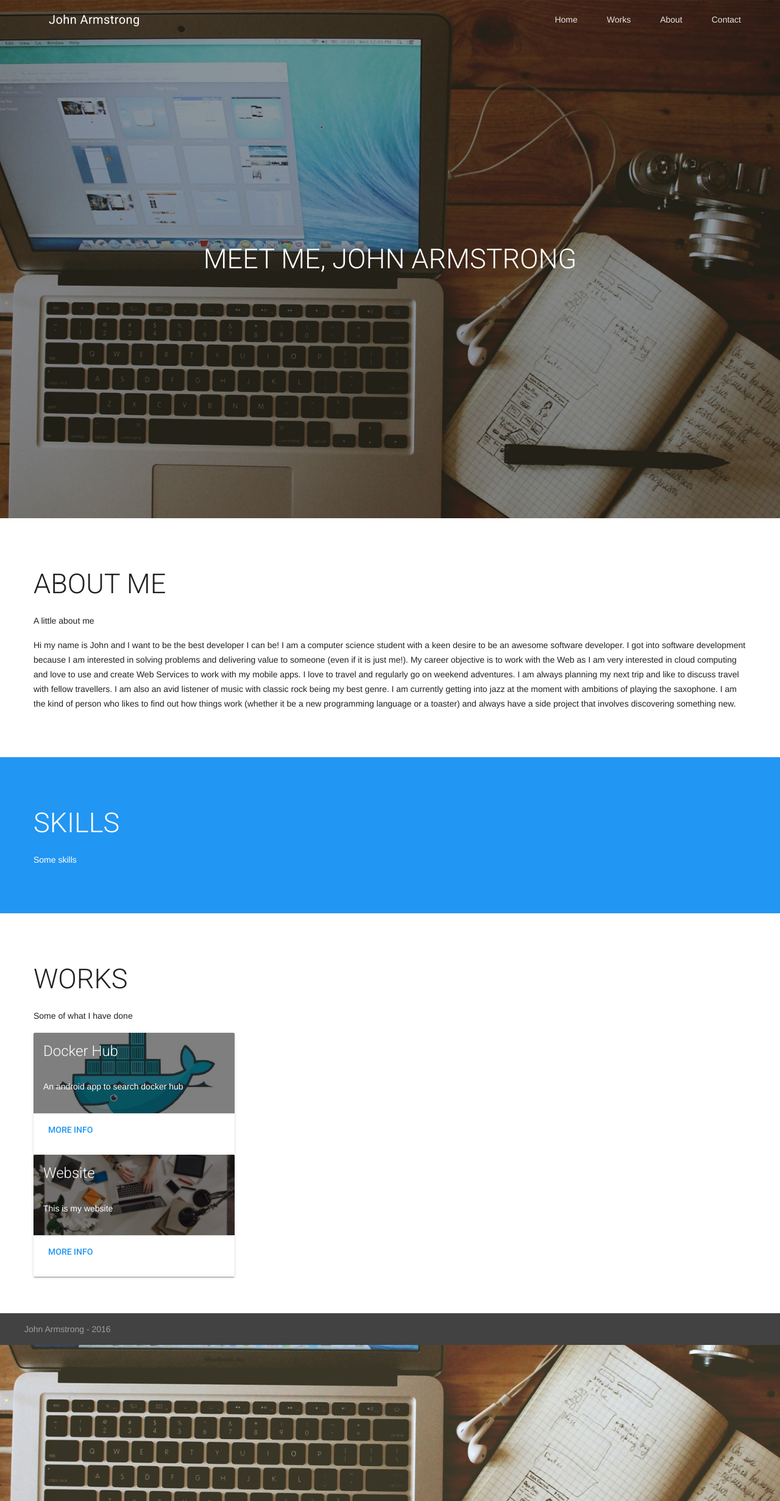
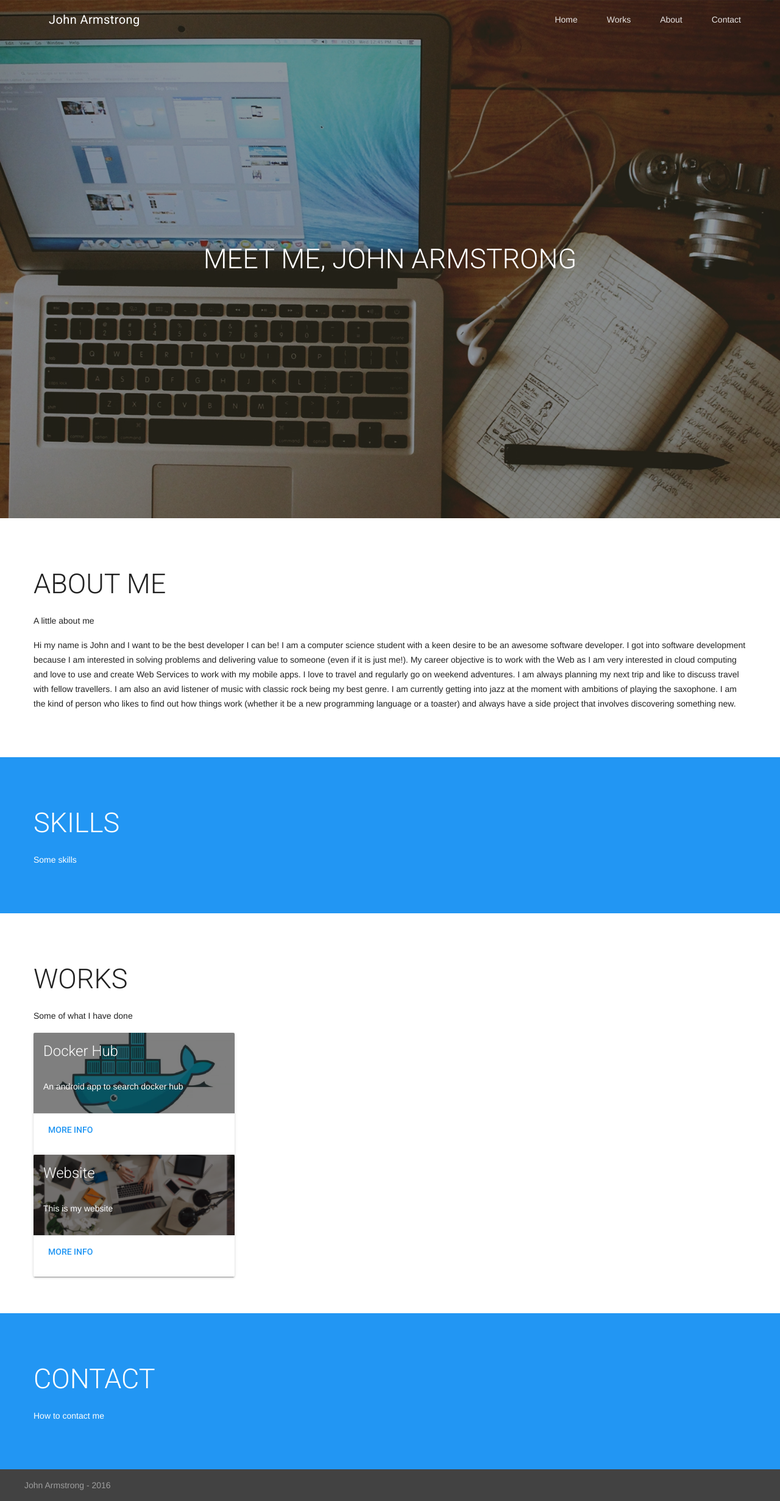
Before and after one commit to jman48/portfolio_site, a Jekyll site: the page built from index.html, in a window 1280 px wide. Shown: the whole page at 61% size. Built offline with Jekyll 4.4.1, drawn with Linux system fonts in a browser that asks for light colours; nearby versions of some CDN libraries.

Commit message:
Added a basic contact section

```diff
--- a/_sass/sections.scss
+++ b/_sass/sections.scss
@@ -44,3 +44,11 @@
     background-size:  cover;
   }
 }
+
+.contact-section {
+  background-color: #2296F3;
+
+  .title, .sub-header {
+    color: white;
+  }
+}
--- a/index.html
+++ b/index.html
@@ -59,6 +59,13 @@ layout: default
       </div>
     </div>
     {% endfor %}
+  </div>
+</div>
+
+<div class="row contact-section">
+  <div class="section">
+    <h2 class="title">CONTACT</h2>
+    <p class="sub-header">How to contact me</p>
 
   </div>
 </div>
```
